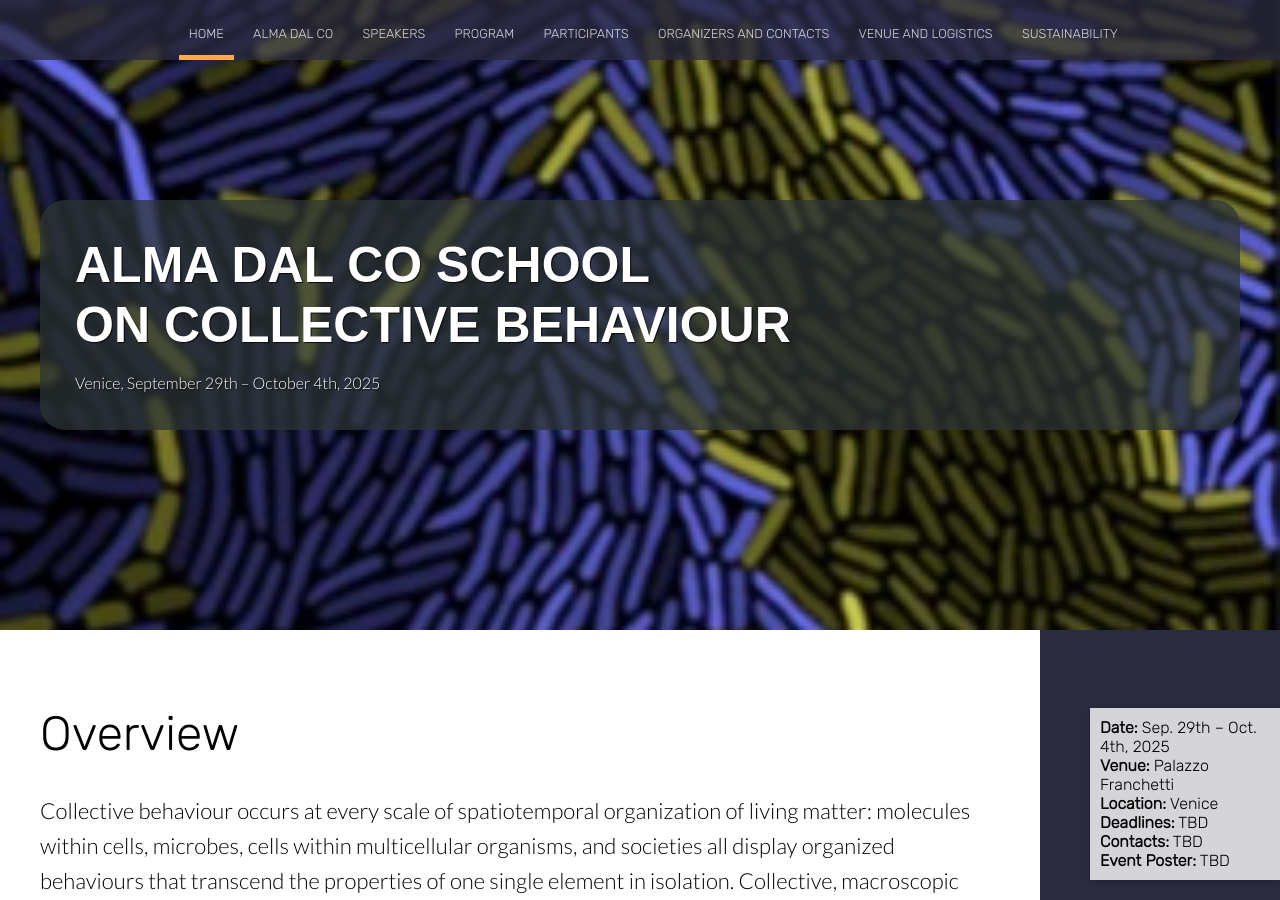
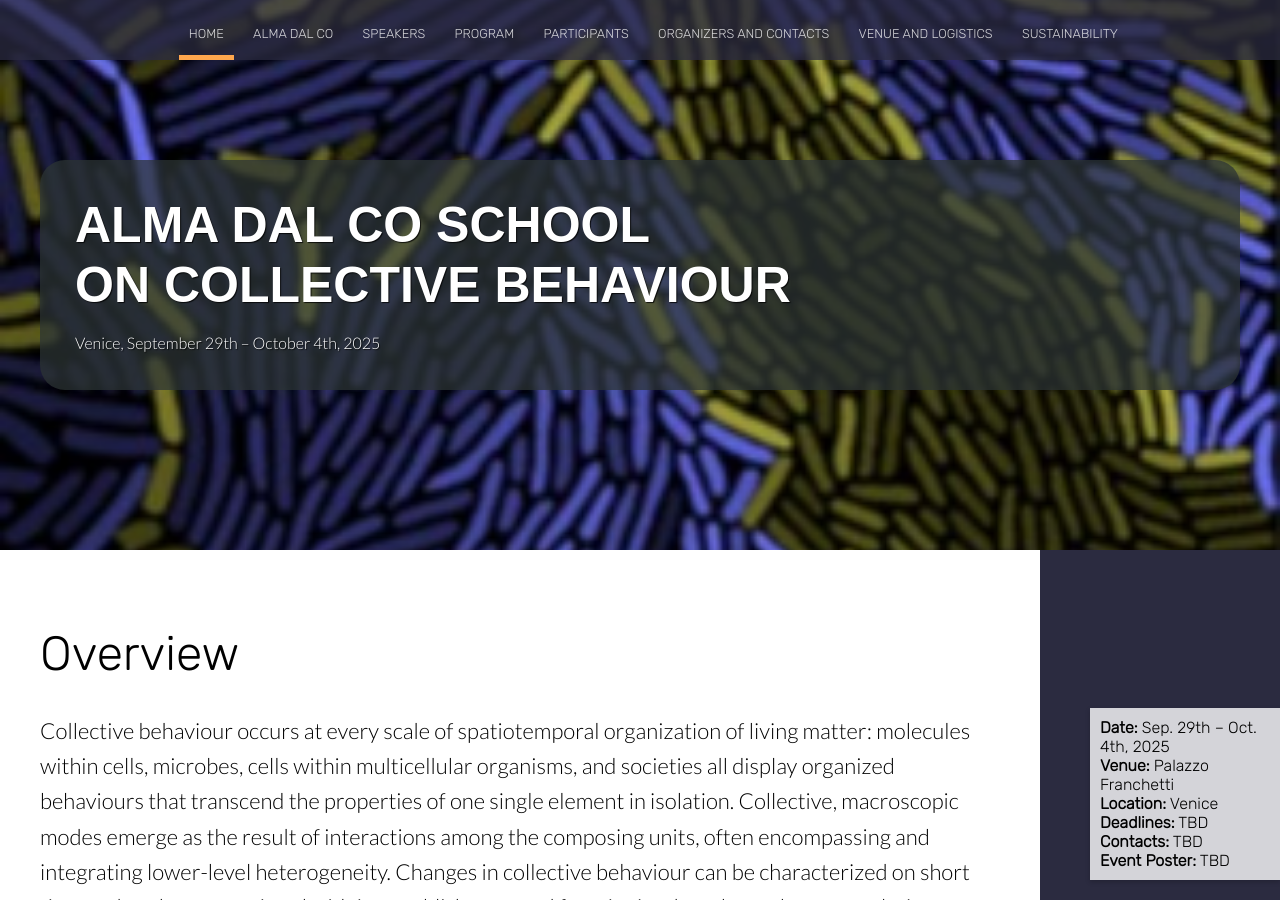
Before and after one commit to almadalcoschool/almadalcoschool.github.io, a Jekyll site: the page built from index.html, in a window 1280 px wide and 900 px high. Built offline with Jekyll 4.4.1, drawn with Linux system fonts in a browser that asks for light colours; nearby versions of some CDN libraries; the list of posts is cut into pages by our own code.

Commit message:
shorthen hero session

```diff
--- a/css/style.css
+++ b/css/style.css
@@ -17,7 +17,7 @@
     background-image: url('images/home/paper_natEcoEvol2020.jpg'); /* Set background image */
     background-size: cover; /* Cover the entire area */
     background-position: center; /* Center the image */
-    height: 70vh; /* Set the height of the hero section */
+    height: 50vh; /* Set the height of the hero section */
     display: flex; /* Use flexbox for layout */
     flex-direction: column; /* Stack elements vertically */
     justify-content: center; /* Center content vertically */
```
